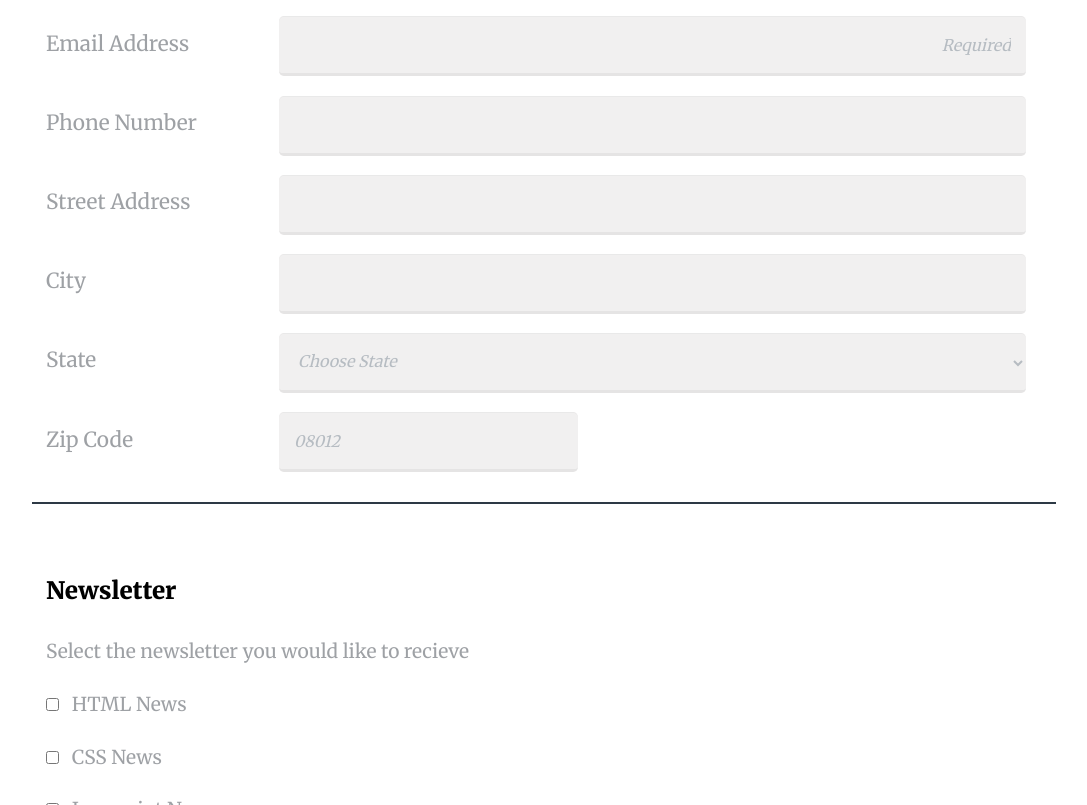
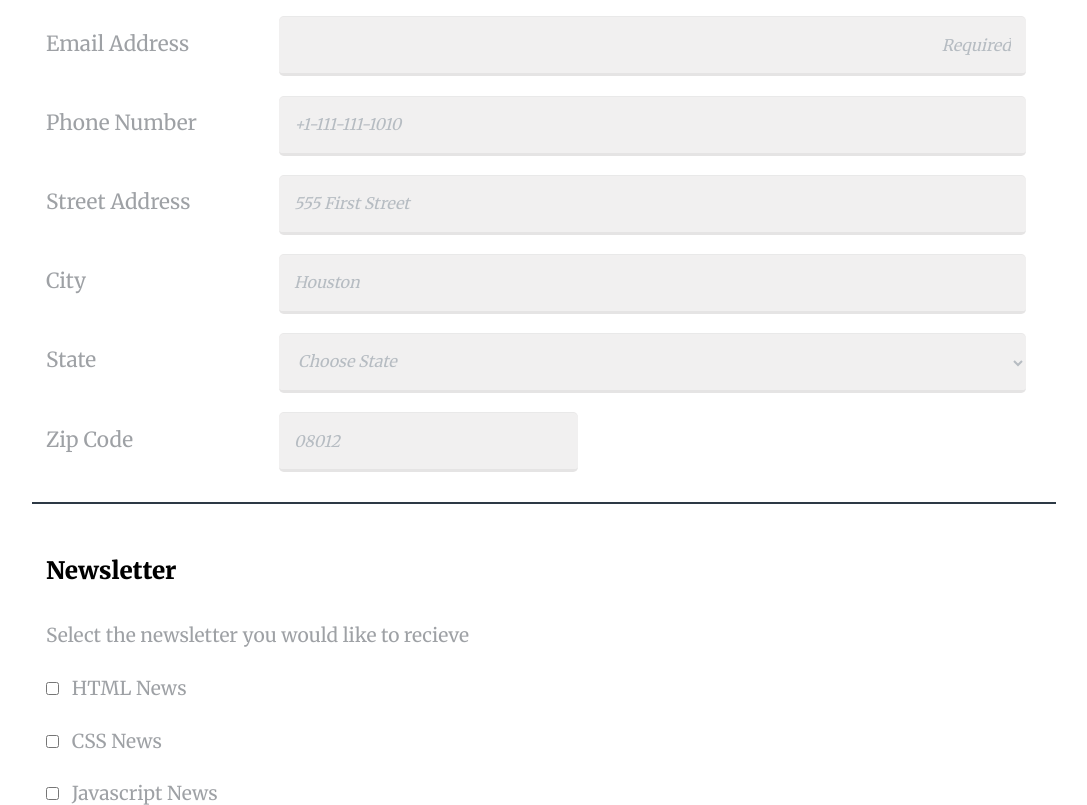
Before and after one commit to johanaludwig/online-registration-form, a plain HTML site: page index.html in a window 1280 px wide. Shown: the part 586-1391 px from the top of the page, without its empty margins (96-1183 px from the left). Drawn offline with Linux system fonts and the light colour scheme.

Commit message:
added legend tag & placeholder atributte

```diff
--- a/css/styles.css
+++ b/css/styles.css
@@ -119,10 +119,6 @@ textarea,
 input[type="checkbox"],
 input[type="radio"] {
     margin-right: .8em;
-}
-
-input[type="checkbox"],
-input[type="radio"] {
     cursor: pointer;
 }
 
@@ -143,7 +139,10 @@ textarea {
     text-align: right;
 }
 
-#zipCode::placeholder {
+#zipCode::placeholder,
+#phone::placeholder,
+#city::placeholder,
+#street::placeholder {
     text-align: left
 }
 
--- a/index.html
+++ b/index.html
@@ -32,13 +32,13 @@
             <input type="email" name="user_email" id="email" placeholder="Required" required>
 
             <label for="phone">Phone Number</label>
-            <input type="tel" name="user_phone" id="phone">
+            <input type="tel" name="user_phone" id="phone" placeholder="+1-111-111-1010">
 
             <label for="street">Street Address</label>
-            <input type="text" name="user_streetAddress" id="street">
+            <input type="text" name="user_streetAddress" id="street" placeholder="555 First Street">
 
             <label for="city">City</label>
-            <input type="text" name="user_city" id="city">
+            <input type="text" name="user_city" id="city" placeholder="Houston">
 
             <label for="state">State</label>
             <select name="state" id="state">
@@ -104,7 +104,7 @@
 
         <fieldset class="container_2">
             <div>
-                <h2>Newsletter</h2>
+                <legend>Newsletter</legend>
                 <label>Select the newsletter you would like to recieve</label><br>
                 <input type="checkbox" id="htmlNews" value="html_news" name="user_news"><label for="htmlNews">HTML News</label><br>
                 <input type="checkbox" id="cssNews" value="css_news" name="user_news"><label for="cssNews">CSS News</label><br>
```
